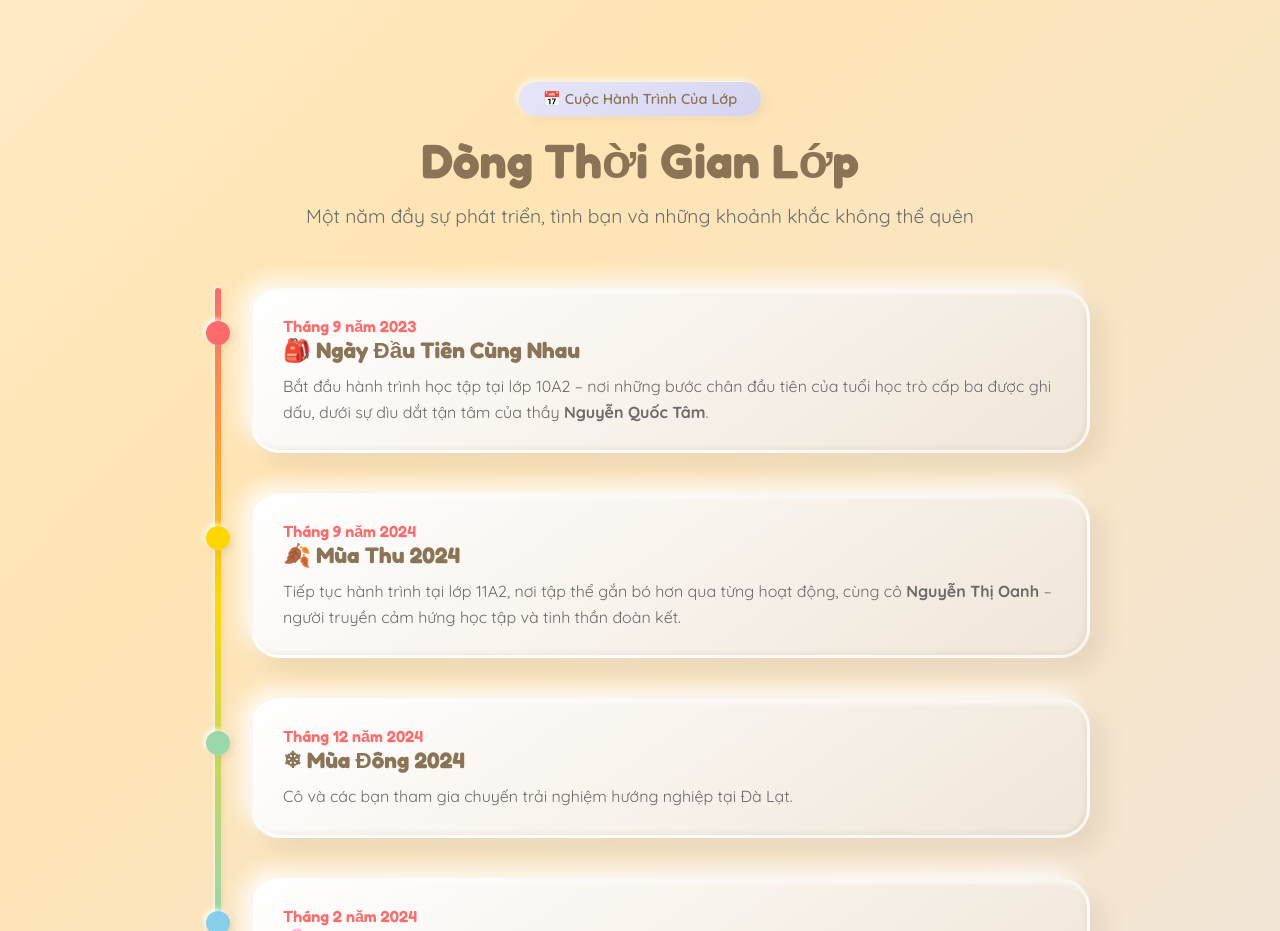
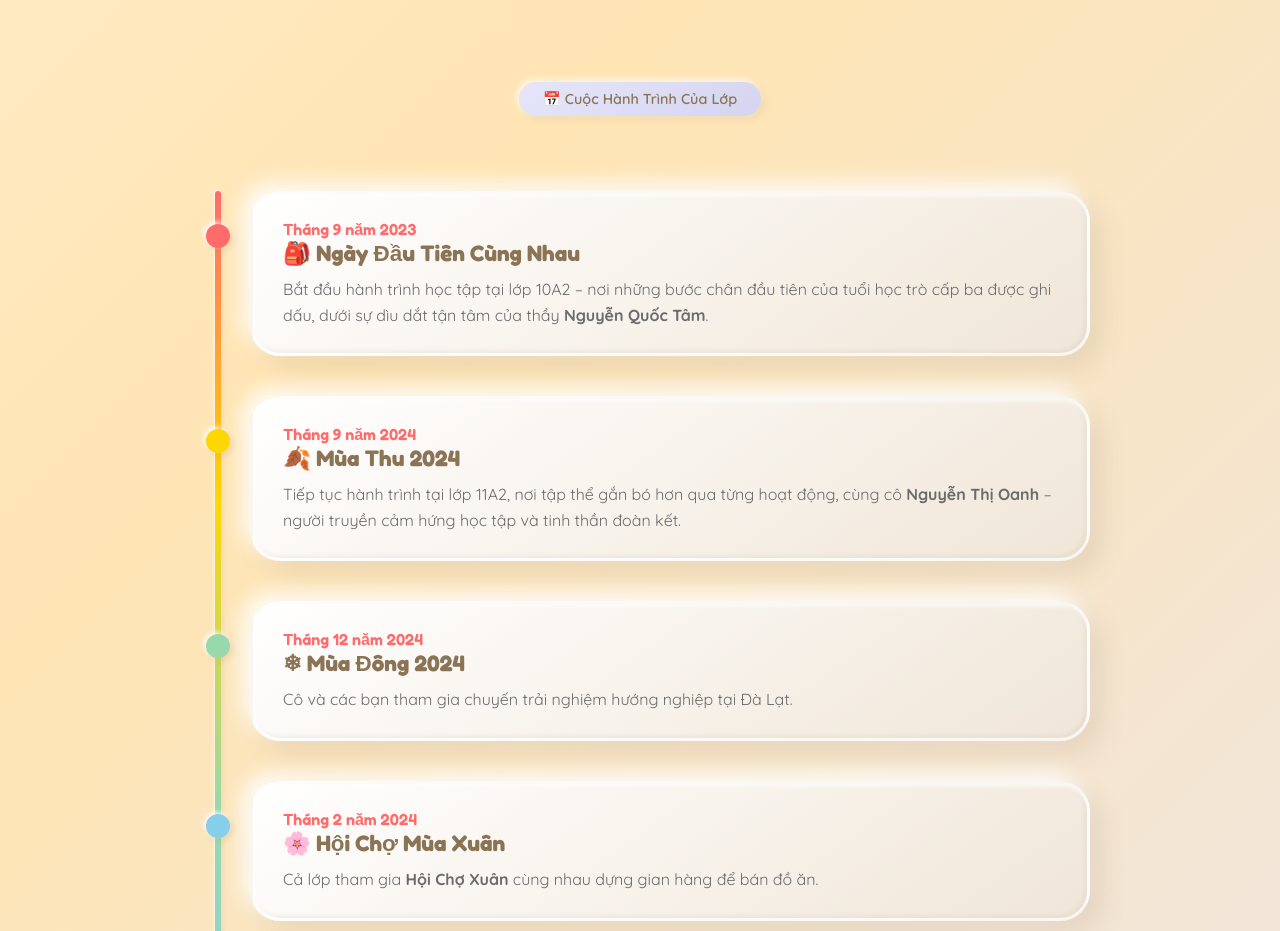
Before and after one commit to xitrumcute/page12a3, a plain HTML site: page index.html in a window 1280 px wide. Shown: the part 2260-3191 px from the top of the page. Drawn offline with Linux system fonts and the light colour scheme.

Commit message:
Update index.html

```diff
--- a/index.html
+++ b/index.html
@@ -114,8 +114,8 @@
   <section id="timeline">
     <div class="section-header">
       <span class="section-badge">📅 Cuộc Hành Trình Của Lớp</span>
-      <h2>Dòng Thời Gian Lớp</h2>
-      <p>Một năm đầy sự phát triển, tình bạn và những khoảnh khắc không thể quên</p>
+      <!-- <h2>Dòng Thời Gian Lớp</h2>
+      <p>Một năm đầy sự phát triển, tình bạn và những khoảnh khắc không thể quên</p> -->
     </div>
     <div class="timeline">
       <div class="clay-card timeline-item">
@@ -180,4 +180,5 @@
   </div>
 </footer>
 </body>
+
 </html>
```
